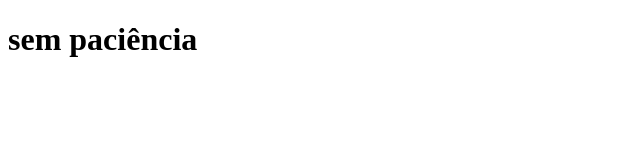
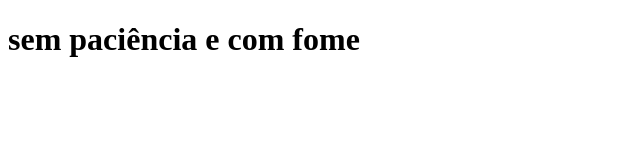
Before and after one commit to santosluciely00/AW19, a plain HTML site: page Index.html in a window 1280 px wide. Shown: the whole page, without its empty margins (0-640 px from the left). Drawn offline with Linux system fonts and the light colour scheme.

Commit message:
Update Index.html

```diff
--- a/Index.html
+++ b/Index.html
@@ -4,6 +4,6 @@
   </head>
   <style></style>
   <body>
-    <h1>sem paciência</h1>
+    <h1>sem paciência  e com fome</h1>
   </body>
 </html>
```
